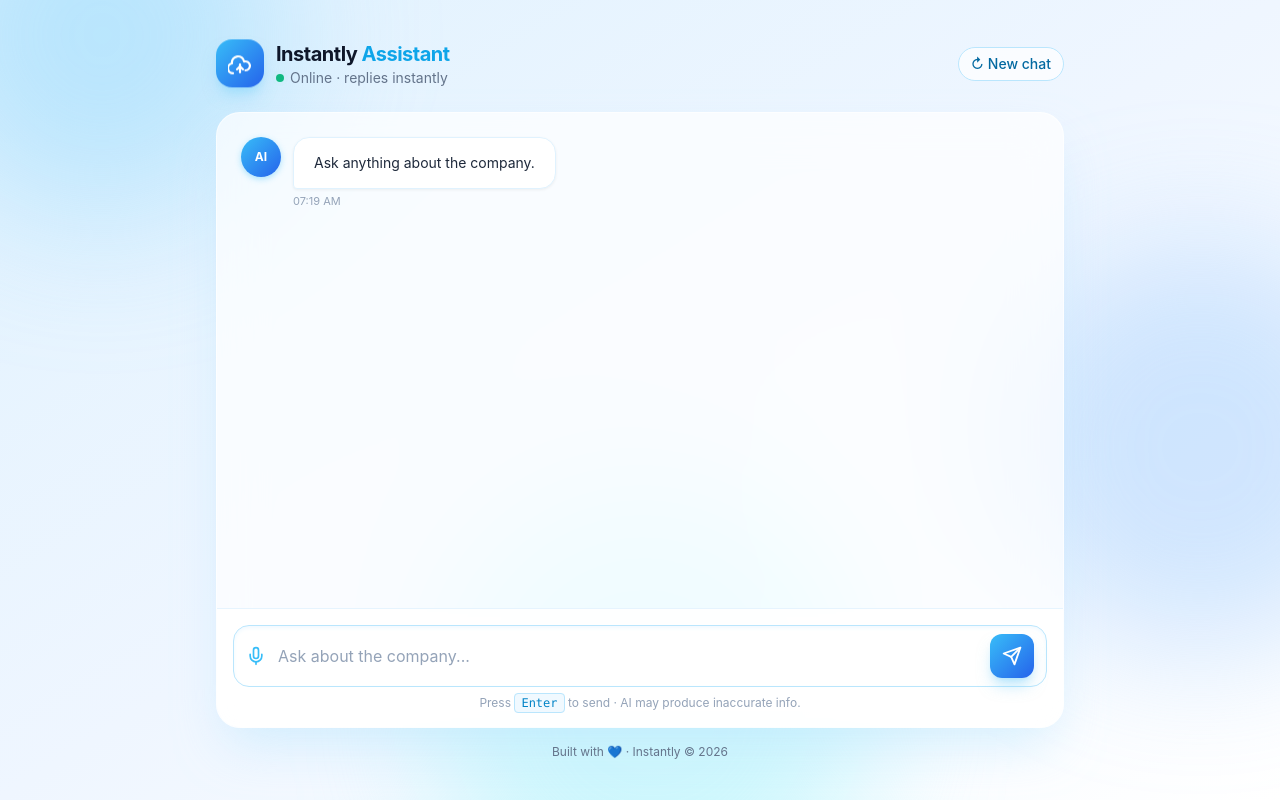
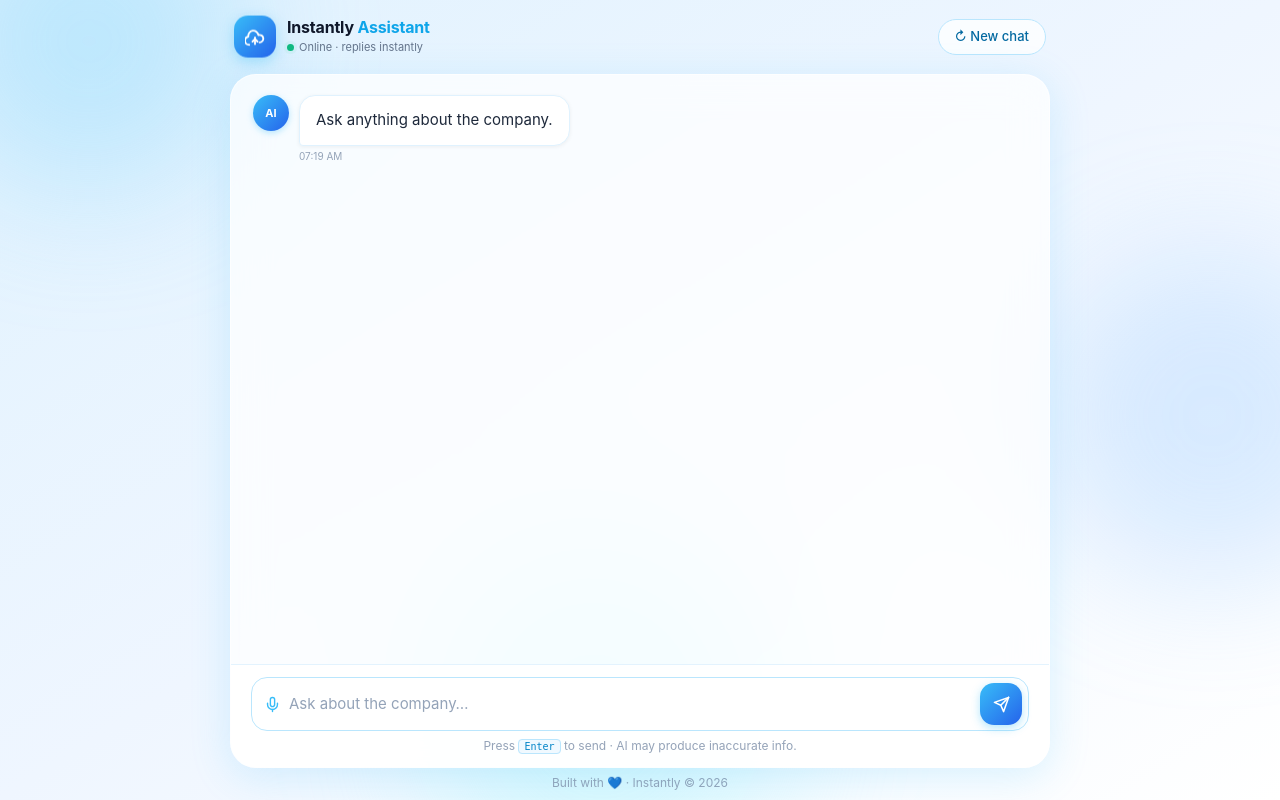
Before and after one commit to AmanDubal/F_R_I_D_A_Y-, a Flask app: page / in a window 1280 px wide. Run offline with Flask 3, Linux system fonts and the light colour scheme; some libraries are stand-ins or nearby versions.

Commit message:
Update index.html

```diff
--- a/templates/index.html
+++ b/templates/index.html
@@ -2,166 +2,275 @@
 <html lang="en">
 <head>
 <meta charset="UTF-8" />
-<meta name="viewport" content="width=device-width, initial-scale=1.0" />
+<meta name="viewport" content="width=device-width, initial-scale=1.0, viewport-fit=cover" />
 <title>Instantly AI Assistant</title>
 <script src="https://cdn.tailwindcss.com"></script>
 <style>
-  body { font-family: 'Inter', ui-sans-serif, system-ui, -apple-system, sans-serif; }
-
+  * { box-sizing: border-box; }
+  body {
+    font-family: 'Inter', ui-sans-serif, system-ui, -apple-system, sans-serif;
+    margin: 0;
+    height: 100dvh;
+    overflow: hidden;
+  }
   @keyframes fadeInUp {
-    0% { opacity: 0; transform: translateY(12px); }
+    0%   { opacity: 0; transform: translateY(10px); }
     100% { opacity: 1; transform: translateY(0); }
   }
   @keyframes blob {
-    0%, 100% { transform: translate(0, 0) scale(1); }
-    33% { transform: translate(40px, -30px) scale(1.15); }
-    66% { transform: translate(-30px, 25px) scale(0.9); }
+    0%,100% { transform: translate(0,0) scale(1); }
+    33%     { transform: translate(30px,-20px) scale(1.1); }
+    66%     { transform: translate(-20px,18px) scale(0.92); }
   }
   @keyframes float {
-    0%, 100% { transform: translateY(0); }
-    50% { transform: translateY(-8px); }
+    0%,100% { transform: translateY(0); }
+    50%     { transform: translateY(-6px); }
   }
   @keyframes typingBounce {
-    0%, 60%, 100% { transform: translateY(0); opacity: 0.4; }
-    30% { transform: translateY(-6px); opacity: 1; }
+    0%,60%,100% { transform: translateY(0); opacity: 0.35; }
+    30%         { transform: translateY(-5px); opacity: 1; }
+  }
+  @keyframes ping {
+    0%    { transform: scale(1); opacity: 0.75; }
+    100%  { transform: scale(2); opacity: 0; }
+  }
+  .animate-fade-in-up { animation: fadeInUp 0.4s ease-out both; }
+  .animate-blob        { animation: blob 18s ease-in-out infinite; }
+  .animate-float       { animation: float 6s ease-in-out infinite; }
+  .typing-dot          { animation: typingBounce 1.3s infinite ease-in-out; }
+  .typing-dot:nth-child(2) { animation-delay: 0.15s; }
+  .typing-dot:nth-child(3) { animation-delay: 0.30s; }
+  .ping { animation: ping 1s cubic-bezier(0,0,0.2,1) infinite; }
+
+  .nice-scroll::-webkit-scrollbar       { width: 5px; }
+  .nice-scroll::-webkit-scrollbar-track { background: transparent; }
+  .nice-scroll::-webkit-scrollbar-thumb { background: rgba(56,189,248,0.3); border-radius: 999px; }
+
+  /* ── Layout ── */
+  .app-shell {
+    position: relative;
+    display: flex;
+    flex-direction: column;
+    height: 100dvh;
+    max-width: 860px;
+    margin: 0 auto;
+  }
+  .app-header {
+    flex-shrink: 0;
+    display: flex;
+    align-items: center;
+    justify-content: space-between;
+    padding: 12px 16px;
+    padding-top: max(12px, env(safe-area-inset-top));
+  }
+  .chat-card {
+    flex: 1 1 0;
+    display: flex;
+    flex-direction: column;
+    overflow: hidden;
+    margin: 0 12px;
+    border-radius: 22px;
+    border: 1px solid rgba(255,255,255,0.6);
+    background: rgba(255,255,255,0.72);
+    box-shadow: 0 8px 40px rgba(56,189,248,0.18);
+    backdrop-filter: blur(18px);
+    -webkit-backdrop-filter: blur(18px);
+  }
+  .chat-messages {
+    flex: 1 1 0;
+    overflow-y: auto;
+    -webkit-overflow-scrolling: touch;
+    padding: 16px 14px;
+  }
+  .input-bar {
+    flex-shrink: 0;
+    border-top: 1px solid rgba(224,242,254,0.9);
+    background: rgba(255,255,255,0.88);
+    padding: 10px 12px;
+    padding-bottom: max(10px, env(safe-area-inset-bottom));
+  }
+  .input-row {
+    display: flex;
+    align-items: center;
+    gap: 8px;
+    border: 1.5px solid #bae6fd;
+    border-radius: 16px;
+    background: #fff;
+    padding: 5px 6px 5px 12px;
+    transition: border-color 0.2s, box-shadow 0.2s;
+  }
+  .input-row:focus-within {
+    border-color: #38bdf8;
+    box-shadow: 0 0 0 3px rgba(56,189,248,0.14);
+  }
+  .input-row input {
+    flex: 1; border: none; outline: none;
+    background: transparent;
+    font-size: 15px; color: #1e293b;
+    padding: 7px 0; min-width: 0;
+  }
+  .input-row input::placeholder { color: #94a3b8; }
+  .send-btn {
+    flex-shrink: 0;
+    width: 38px; height: 38px;
+    border: none; cursor: pointer;
+    border-radius: 12px;
+    background: linear-gradient(135deg,#38bdf8,#2563eb);
+    color:#fff;
+    display:flex; align-items:center; justify-content:center;
+    box-shadow: 0 3px 10px rgba(56,189,248,0.38);
+    transition: transform 0.15s, box-shadow 0.15s;
+  }
+  .send-btn:hover  { box-shadow: 0 4px 14px rgba(56,189,248,0.52); }
+  .send-btn:active { transform: scale(0.92); }
+  .send-btn:disabled { opacity:0.4; cursor:not-allowed; box-shadow:none; }
+  .hint-text {
+    text-align:center; font-size:11px; color:#94a3b8; margin-top:6px;
+  }
+  .app-footer {
+    flex-shrink: 0;
+    text-align: center;
+    font-size: 11px;
+    color: #94a3b8;
+    padding: 6px 0 max(8px, env(safe-area-inset-bottom));
   }
 
-  .animate-fade-in-up { animation: fadeInUp 0.45s ease-out both; }
-  .animate-blob { animation: blob 18s ease-in-out infinite; }
-  .animate-float { animation: float 6s ease-in-out infinite; }
-  .typing-dot { animation: typingBounce 1.3s infinite ease-in-out; }
-  .typing-dot:nth-child(2) { animation-delay: 0.15s; }
-  .typing-dot:nth-child(3) { animation-delay: 0.3s; }
+  /* ── Messages ── */
+  .msg-row      { display:flex; align-items:flex-start; gap:10px; margin-bottom:16px; }
+  .msg-row.user { flex-direction:row-reverse; }
+  .msg-col      { display:flex; flex-direction:column; min-width:0; }
+  .msg-col.user { align-items:flex-end; }
 
-  .nice-scroll::-webkit-scrollbar { width: 8px; }
-  .nice-scroll::-webkit-scrollbar-track { background: transparent; }
-  .nice-scroll::-webkit-scrollbar-thumb { background: rgba(56,189,248,0.35); border-radius: 999px; }
-  .nice-scroll::-webkit-scrollbar-thumb:hover { background: rgba(56,189,248,0.6); }
-
-  /* ── Bubble styles (plain CSS so Tailwind purge can't touch them) ── */
-  .bubble-bot {
-    background: #ffffff;
-    border: 1px solid #e0f2fe;
-    color: #1e293b;
-    border-radius: 1rem 1rem 1rem 0.25rem;
-    padding: 0.875rem 1.25rem;
-    font-size: 0.875rem;
-    line-height: 1.6;
-    max-width: min(340px, 75vw);
+  .bubble-bot, .bubble-user {
+    font-size: 14px;
+    line-height: 1.65;
+    padding: 11px 15px;
     white-space: pre-wrap;
     word-break: break-word;
-    box-shadow: 0 1px 3px rgba(0,0,0,0.06);
+    max-width: clamp(180px, 72vw, 520px);
+  }
+  .bubble-bot {
+    background:#fff;
+    border:1px solid #e0f2fe;
+    color:#1e293b;
+    border-radius:16px 16px 16px 4px;
+    box-shadow:0 1px 4px rgba(0,0,0,0.06);
   }
   .bubble-user {
-    background: linear-gradient(135deg, #38bdf8, #2563eb);
-    color: #ffffff;
-    border-radius: 1rem 1rem 0.25rem 1rem;
-    padding: 0.875rem 1.25rem;
-    font-size: 0.875rem;
-    line-height: 1.6;
-    max-width: min(340px, 75vw);
-    white-space: pre-wrap;
-    word-break: break-word;
-    box-shadow: 0 2px 8px rgba(56,189,248,0.35);
+    background:linear-gradient(135deg,#38bdf8,#2563eb);
+    color:#fff;
+    border-radius:16px 16px 4px 16px;
+    box-shadow:0 2px 10px rgba(56,189,248,0.28);
   }
-  .avatar-bot {
-    width: 2.5rem; height: 2.5rem; flex-shrink: 0;
-    border-radius: 9999px;
-    background: linear-gradient(135deg, #38bdf8, #2563eb);
-    color: #fff; font-size: 0.75rem; font-weight: 700;
-    display: flex; align-items: center; justify-content: center;
-    box-shadow: 0 2px 6px rgba(56,189,248,0.4);
+  .avatar-bot, .avatar-user {
+    flex-shrink:0;
+    width:32px; height:32px;
+    border-radius:50%;
+    font-size:10px; font-weight:700;
+    display:flex; align-items:center; justify-content:center;
+    color:#fff;
   }
-  .avatar-user {
-    width: 2.5rem; height: 2.5rem; flex-shrink: 0;
-    border-radius: 9999px;
-    background: #1e293b;
-    color: #fff; font-size: 0.75rem; font-weight: 700;
-    display: flex; align-items: center; justify-content: center;
-    box-shadow: 0 2px 6px rgba(0,0,0,0.2);
+  .avatar-bot  { background:linear-gradient(135deg,#38bdf8,#2563eb); box-shadow:0 2px 6px rgba(56,189,248,0.35); }
+  .avatar-user { background:#1e293b; box-shadow:0 2px 6px rgba(0,0,0,0.18); }
+  .msg-time { font-size:10px; color:#94a3b8; margin-top:3px; }
+
+  .new-chat-btn {
+    border:1px solid #bae6fd;
+    background:rgba(255,255,255,0.75);
+    border-radius:999px;
+    padding:6px 13px;
+    font-size:12px; font-weight:500; color:#0369a1;
+    cursor:pointer;
+    backdrop-filter:blur(8px);
+    transition:background 0.2s, box-shadow 0.2s;
+    white-space:nowrap;
   }
-  .msg-row { display: flex; align-items: flex-start; gap: 0.75rem; margin-bottom: 1.25rem; }
-  .msg-row.user { flex-direction: row-reverse; }
-  .msg-col { display: flex; flex-direction: column; }
-  .msg-col.user { align-items: flex-end; }
-  .msg-time { font-size: 11px; color: #94a3b8; margin-top: 0.25rem; }
+  .new-chat-btn:hover { background:#fff; box-shadow:0 2px 8px rgba(0,0,0,0.08); }
+
+  /* ── Tablet / desktop ── */
+  @media (min-width:600px) {
+    .app-header  { padding:16px 24px; padding-top:max(16px,env(safe-area-inset-top)); }
+    .chat-card   { margin:0 20px; border-radius:26px; }
+    .chat-messages { padding:20px 22px; }
+    .input-bar   { padding:12px 20px; padding-bottom:max(12px,env(safe-area-inset-bottom)); }
+    .bubble-bot, .bubble-user { font-size:15px; padding:12px 16px; }
+    .avatar-bot, .avatar-user { width:36px; height:36px; font-size:11px; }
+    .send-btn    { width:42px; height:42px; border-radius:14px; }
+    .app-footer  { font-size:12px; }
+    .hint-text   { font-size:12px; }
+    .new-chat-btn { font-size:13px; padding:7px 16px; }
+  }
 </style>
 </head>
-<body class="relative min-h-screen overflow-hidden bg-gradient-to-br from-sky-100 via-blue-50 to-white text-slate-800">
+<body class="bg-gradient-to-br from-sky-100 via-blue-50 to-white">
 
   <!-- Background blobs -->
-  <div class="pointer-events-none absolute inset-0 overflow-hidden">
-    <div class="absolute -top-24 -left-24 h-80 w-80 rounded-full bg-sky-300/40 blur-3xl animate-blob"></div>
-    <div class="absolute top-1/3 -right-24 h-96 w-96 rounded-full bg-blue-300/40 blur-3xl animate-blob" style="animation-delay:4s"></div>
-    <div class="absolute -bottom-32 left-1/3 h-[28rem] w-[28rem] rounded-full bg-cyan-200/50 blur-3xl animate-blob" style="animation-delay:8s"></div>
+  <div style="pointer-events:none;position:fixed;inset:0;overflow:hidden;z-index:0;">
+    <div style="position:absolute;top:-80px;left:-80px;width:280px;height:280px;border-radius:50%;background:rgba(125,211,252,0.35);filter:blur(60px);" class="animate-blob"></div>
+    <div style="position:absolute;top:33%;right:-80px;width:320px;height:320px;border-radius:50%;background:rgba(147,197,253,0.3);filter:blur(60px);animation-delay:4s;" class="animate-blob"></div>
+    <div style="position:absolute;bottom:-100px;left:33%;width:360px;height:360px;border-radius:50%;background:rgba(165,243,252,0.38);filter:blur(70px);animation-delay:8s;" class="animate-blob"></div>
   </div>
 
-  <div class="relative mx-auto flex min-h-screen max-w-4xl flex-col px-4 py-6 sm:px-6 sm:py-10">
+  <div class="app-shell" style="position:relative;z-index:1;">
 
     <!-- Header -->
-    <header class="mb-6 flex items-center justify-between animate-fade-in-up">
-      <div class="flex items-center gap-3">
-        <div class="relative flex h-12 w-12 items-center justify-center rounded-2xl bg-gradient-to-br from-sky-400 to-blue-600 shadow-lg shadow-sky-300/50 animate-float">
-          <svg viewBox="0 0 24 24" fill="none" class="h-6 w-6 text-white" stroke="currentColor" stroke-width="2.2" stroke-linecap="round" stroke-linejoin="round">
-            <path d="M17.5 19a4.5 4.5 0 1 0-1.4-8.8A6 6 0 0 0 4 12a5 5 0 0 0 1 9.9" />
-            <path d="M12 13v8" /><path d="M9 18l3-3 3 3" />
+    <header class="app-header animate-fade-in-up">
+      <div style="display:flex;align-items:center;gap:11px;">
+        <div style="width:42px;height:42px;border-radius:14px;background:linear-gradient(135deg,#38bdf8,#2563eb);display:flex;align-items:center;justify-content:center;box-shadow:0 4px 14px rgba(56,189,248,0.38);flex-shrink:0;" class="animate-float">
+          <svg viewBox="0 0 24 24" fill="none" style="width:20px;height:20px;" stroke="white" stroke-width="2.2" stroke-linecap="round" stroke-linejoin="round">
+            <path d="M17.5 19a4.5 4.5 0 1 0-1.4-8.8A6 6 0 0 0 4 12a5 5 0 0 0 1 9.9"/>
+            <path d="M12 13v8"/><path d="M9 18l3-3 3 3"/>
           </svg>
         </div>
         <div>
-          <h1 class="text-lg font-bold tracking-tight text-slate-900 sm:text-xl">
-            Instantly <span class="text-sky-500">Assistant</span>
-          </h1>
-          <p class="flex items-center gap-1.5 text-xs text-slate-500 sm:text-sm">
-            <span class="relative flex h-2 w-2">
-              <span class="absolute inline-flex h-full w-full animate-ping rounded-full bg-emerald-400 opacity-75"></span>
-              <span class="relative inline-flex h-2 w-2 rounded-full bg-emerald-500"></span>
+          <div style="font-size:16px;font-weight:700;color:#0f172a;letter-spacing:-0.2px;line-height:1.2;">
+            Instantly <span style="color:#0ea5e9;">Assistant</span>
+          </div>
+          <div style="display:flex;align-items:center;gap:5px;font-size:11px;color:#64748b;margin-top:2px;">
+            <span style="position:relative;display:inline-flex;width:7px;height:7px;">
+              <span class="ping" style="position:absolute;inset:0;border-radius:50%;background:#34d399;opacity:0.7;"></span>
+              <span style="position:relative;display:block;width:7px;height:7px;border-radius:50%;background:#10b981;"></span>
             </span>
             Online · replies instantly
-          </p>
+          </div>
         </div>
       </div>
-      <button id="newChatBtn" class="rounded-full border border-sky-200 bg-white/70 px-3 py-1.5 text-xs font-medium text-sky-700 backdrop-blur transition hover:bg-white hover:shadow-md sm:text-sm">
-        ↻ New chat
-      </button>
+      <button id="newChatBtn" class="new-chat-btn">↻ New chat</button>
     </header>
 
     <!-- Chat card -->
-    <main class="flex flex-1 flex-col overflow-hidden rounded-3xl border border-white/60 bg-white/70 shadow-2xl shadow-sky-200/60 backdrop-blur-xl animate-fade-in-up">
-
-      <div id="chatBox" class="nice-scroll flex-1 overflow-y-auto px-4 py-6 sm:px-6" style="min-height:55vh; max-height:65vh;"></div>
-
-      <!-- Input -->
-      <form id="chatForm" class="border-t border-sky-100/80 bg-white/80 p-3 backdrop-blur sm:p-4">
-        <div class="flex items-center gap-2 rounded-2xl border border-sky-200 bg-white px-3 py-2 shadow-inner shadow-sky-50 transition focus-within:border-sky-400 focus-within:ring-4 focus-within:ring-sky-100">
-          <svg viewBox="0 0 24 24" fill="none" class="h-5 w-5 flex-shrink-0 text-sky-400" stroke="currentColor" stroke-width="2" stroke-linecap="round" stroke-linejoin="round">
-            <path d="M12 2a3 3 0 0 0-3 3v7a3 3 0 0 0 6 0V5a3 3 0 0 0-3-3z" />
-            <path d="M19 10v2a7 7 0 0 1-14 0v-2" /><path d="M12 19v3" />
-          </svg>
-          <input id="userInput" type="text" autocomplete="off" placeholder="Ask about the company..."
-            class="flex-1 bg-transparent px-1 py-2 text-sm text-slate-800 placeholder:text-slate-400 focus:outline-none sm:text-base" />
-          <button id="sendBtn" type="submit"
-            class="group flex h-10 w-10 items-center justify-center rounded-xl bg-gradient-to-br from-sky-400 to-blue-600 text-white shadow-lg shadow-sky-300/50 transition hover:shadow-sky-400/60 active:scale-95 disabled:cursor-not-allowed disabled:opacity-40 sm:h-11 sm:w-11">
-            <svg viewBox="0 0 24 24" fill="none" class="h-5 w-5 transition group-hover:translate-x-0.5" stroke="currentColor" stroke-width="2.2" stroke-linecap="round" stroke-linejoin="round">
-              <path d="M22 2L11 13" /><path d="M22 2l-7 20-4-9-9-4 20-7z" />
+    <main class="chat-card animate-fade-in-up">
+      <div id="chatBox" class="chat-messages nice-scroll"></div>
+      <div class="input-bar">
+        <form id="chatForm">
+          <div class="input-row">
+            <svg viewBox="0 0 24 24" fill="none" style="width:17px;height:17px;flex-shrink:0;color:#38bdf8;" stroke="currentColor" stroke-width="2" stroke-linecap="round" stroke-linejoin="round">
+              <path d="M12 2a3 3 0 0 0-3 3v7a3 3 0 0 0 6 0V5a3 3 0 0 0-3-3z"/>
+              <path d="M19 10v2a7 7 0 0 1-14 0v-2"/><path d="M12 19v3"/>
             </svg>
-          </button>
-        </div>
-        <p class="mt-2 px-2 text-center text-[11px] text-slate-400 sm:text-xs">
-          Press <kbd class="rounded border border-sky-200 bg-sky-50 px-1.5 py-0.5 font-mono text-sky-600">Enter</kbd> to send · AI may produce inaccurate info.
+            <input id="userInput" type="text" autocomplete="off" placeholder="Ask about the company…" />
+            <button id="sendBtn" class="send-btn" type="submit" aria-label="Send">
+              <svg viewBox="0 0 24 24" fill="none" style="width:17px;height:17px;" stroke="currentColor" stroke-width="2.2" stroke-linecap="round" stroke-linejoin="round">
+                <path d="M22 2L11 13"/><path d="M22 2l-7 20-4-9-9-4 20-7z"/>
+              </svg>
+            </button>
+          </div>
+        </form>
+        <p class="hint-text">
+          Press <kbd style="border:1px solid #bae6fd;background:#f0f9ff;border-radius:4px;padding:1px 5px;font-family:monospace;color:#0284c7;font-size:10px;">Enter</kbd>
+          to send · AI may produce inaccurate info.
         </p>
-      </form>
+      </div>
     </main>
 
-    <footer class="mt-4 text-center text-xs text-slate-500 animate-fade-in-up">
-      Built with 💙 · Instantly © <span id="year"></span>
-    </footer>
+    <footer class="app-footer">Built with 💙 · Instantly © <span id="year"></span></footer>
   </div>
 
 <script>
-const chatBox   = document.getElementById('chatBox');
-const userInput = document.getElementById('userInput');
-const chatForm  = document.getElementById('chatForm');
-const newChatBtn= document.getElementById('newChatBtn');
+const chatBox    = document.getElementById('chatBox');
+const userInput  = document.getElementById('userInput');
+const chatForm   = document.getElementById('chatForm');
+const newChatBtn = document.getElementById('newChatBtn');
 document.getElementById('year').textContent = new Date().getFullYear();
 
 function fmt(d){ return d.toLocaleTimeString([],{hour:'2-digit',minute:'2-digit'}); }
@@ -173,9 +282,9 @@ function renderMessage(role, text, time){
   const row = document.createElement('div');
   row.className = 'msg-row' + (isUser ? ' user' : '');
   row.innerHTML = `
-    <div class="${isUser ? 'avatar-user' : 'avatar-bot'}">${isUser ? 'You' : 'AI'}</div>
-    <div class="msg-col${isUser ? ' user' : ''}">
-      <div class="${isUser ? 'bubble-user' : 'bubble-bot'}">${esc(text)}</div>
+    <div class="${isUser?'avatar-user':'avatar-bot'}">${isUser?'You':'AI'}</div>
+    <div class="msg-col${isUser?' user':''}">
+      <div class="${isUser?'bubble-user':'bubble-bot'}">${esc(text)}</div>
       <span class="msg-time">${time}</span>
     </div>`;
   chatBox.appendChild(row);
@@ -188,10 +297,10 @@ function showTyping(){
   el.className = 'msg-row';
   el.innerHTML = `
     <div class="avatar-bot">AI</div>
-    <div class="bubble-bot" style="padding:0.75rem 1rem;display:flex;flex-direction:row;align-items:center;gap:5px;">
-      <span class="typing-dot" style="display:block;width:8px;height:8px;border-radius:50%;background:#38bdf8;flex-shrink:0;"></span>
-      <span class="typing-dot" style="display:block;width:8px;height:8px;border-radius:50%;background:#38bdf8;flex-shrink:0;"></span>
-      <span class="typing-dot" style="display:block;width:8px;height:8px;border-radius:50%;background:#38bdf8;flex-shrink:0;"></span>
+    <div class="bubble-bot" style="padding:10px 14px;display:flex;flex-direction:row;align-items:center;gap:5px;">
+      <span class="typing-dot" style="display:block;width:7px;height:7px;border-radius:50%;background:#38bdf8;flex-shrink:0;"></span>
+      <span class="typing-dot" style="display:block;width:7px;height:7px;border-radius:50%;background:#38bdf8;flex-shrink:0;"></span>
+      <span class="typing-dot" style="display:block;width:7px;height:7px;border-radius:50%;background:#38bdf8;flex-shrink:0;"></span>
     </div>`;
   chatBox.appendChild(el);
   scroll();
@@ -208,7 +317,7 @@ async function send(text){
     const res  = await fetch('/chat',{method:'POST',headers:{'Content-Type':'application/json'},body:JSON.stringify({message:trimmed})});
     const data = await res.json();
     hideTyping();
-    renderMessage('bot', data.response || ('ERROR: '+data.error), fmt(new Date()));
+    renderMessage('bot', data.response||('ERROR: '+data.error), fmt(new Date()));
   } catch(e){
     hideTyping();
     renderMessage('bot','Failed to connect to server.', fmt(new Date()));
@@ -218,7 +327,14 @@ async function send(text){
 chatForm.addEventListener('submit', e=>{ e.preventDefault(); send(userInput.value); });
 newChatBtn.addEventListener('click', ()=>{ chatBox.innerHTML=''; renderMessage('bot','New conversation started.',fmt(new Date())); });
 
-// Welcome
+/* Prevent mobile keyboard from hiding the input bar */
+if('visualViewport' in window){
+  window.visualViewport.addEventListener('resize', ()=>{
+    document.querySelector('.app-shell').style.height = window.visualViewport.height+'px';
+    scroll();
+  });
+}
+
 renderMessage('bot','Ask anything about the company.', fmt(new Date()));
 </script>
 </body>
```
